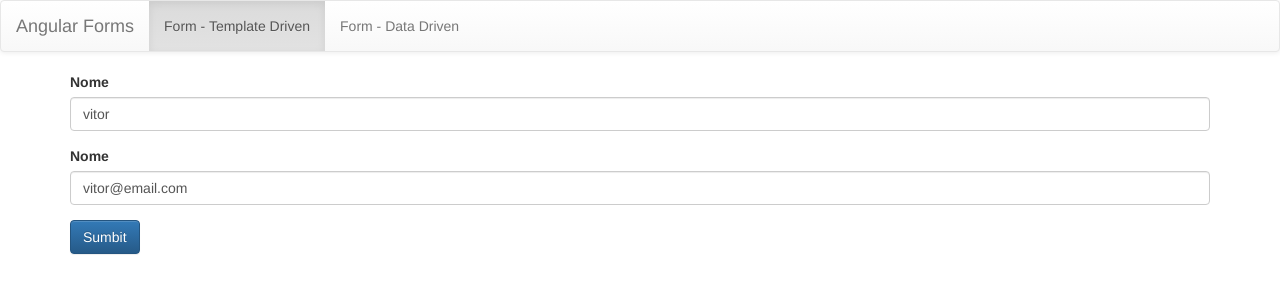
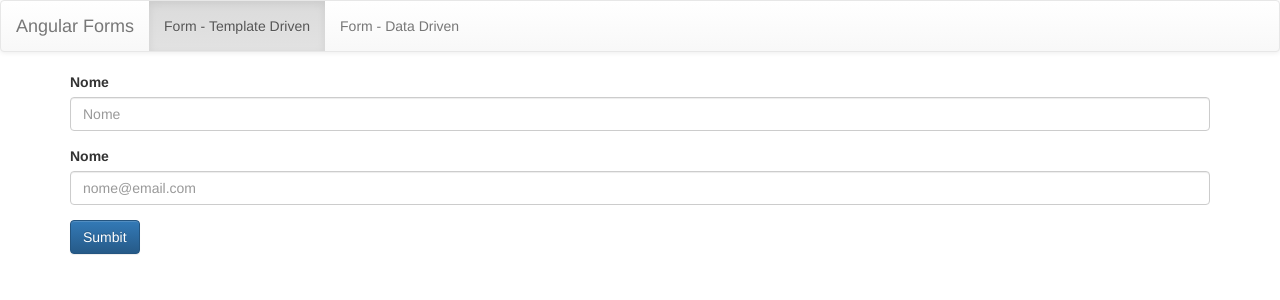
Before and after one commit to vitor-eble/Angular, an Angular app in the folder forms/: page /templateForm in a window 1280 px wide. Shown: the top 300 px of the page. Built offline with nearby package versions, Linux system fonts and the light colour scheme.

Commit message:
aula 78: aplicando css na validação dos campos

```diff
--- a/forms/src/app/template-form/template-form.component.css
+++ b/forms/src/app/template-form/template-form.component.css
@@ -0,0 +1,3 @@
+.ng-invalid.ng-touched:not(form){
+  border: 2px solid red;
+}
--- a/forms/src/app/template-form/template-form.component.html
+++ b/forms/src/app/template-form/template-form.component.html
@@ -2,13 +2,16 @@
   <div class="form-group">
     <label for="nome">Nome</label>
     <input type="text" class="form-control" id="nome" placeholder="Nome" name="nameInput"
-    ngModel [ngModel]="usuario.nome">
+    ngModel [ngModel]="usuario.nome" required #nomeInput>
+    <!-- <div>
+      {{nomeInput.className}}
+    </div> -->
   </div>
 
   <div class="form-group">
     <label for="email">Nome</label>
     <input type="email" class="form-control" id="email" placeholder="nome@email.com" name="emailInput"
-    ngModel [ngModel]="usuario.email">
+    ngModel [ngModel]="usuario.email" required email>
   </div>
 
   <button type="submit" title="btnsubmit" class="btn btn-primary">
--- a/forms/src/app/template-form/template-form.component.ts
+++ b/forms/src/app/template-form/template-form.component.ts
@@ -9,8 +9,8 @@ import { Component } from '@angular/core';
 export class TemplateFormComponent {
 
   usuario: any = {
-    nome: 'vitor',
-    email: 'vitor@email.com'
+    nome: null,
+    email: null
   }
 
   onSubmit(form: any){
```
